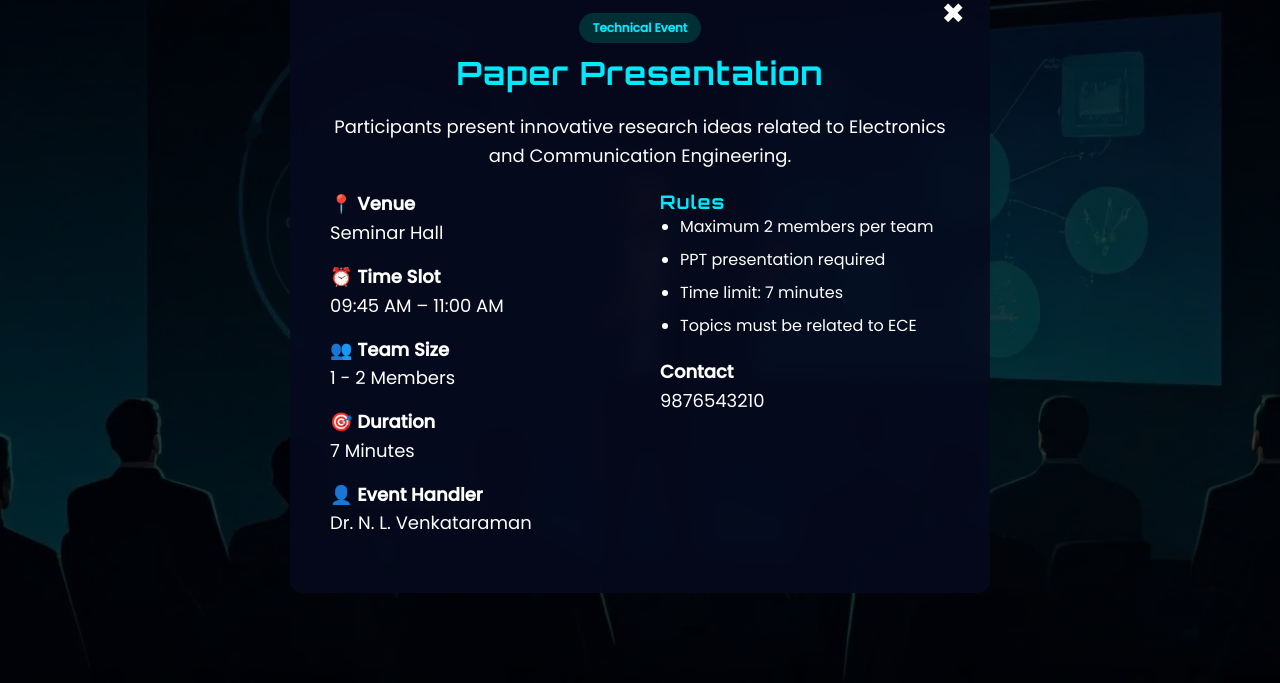
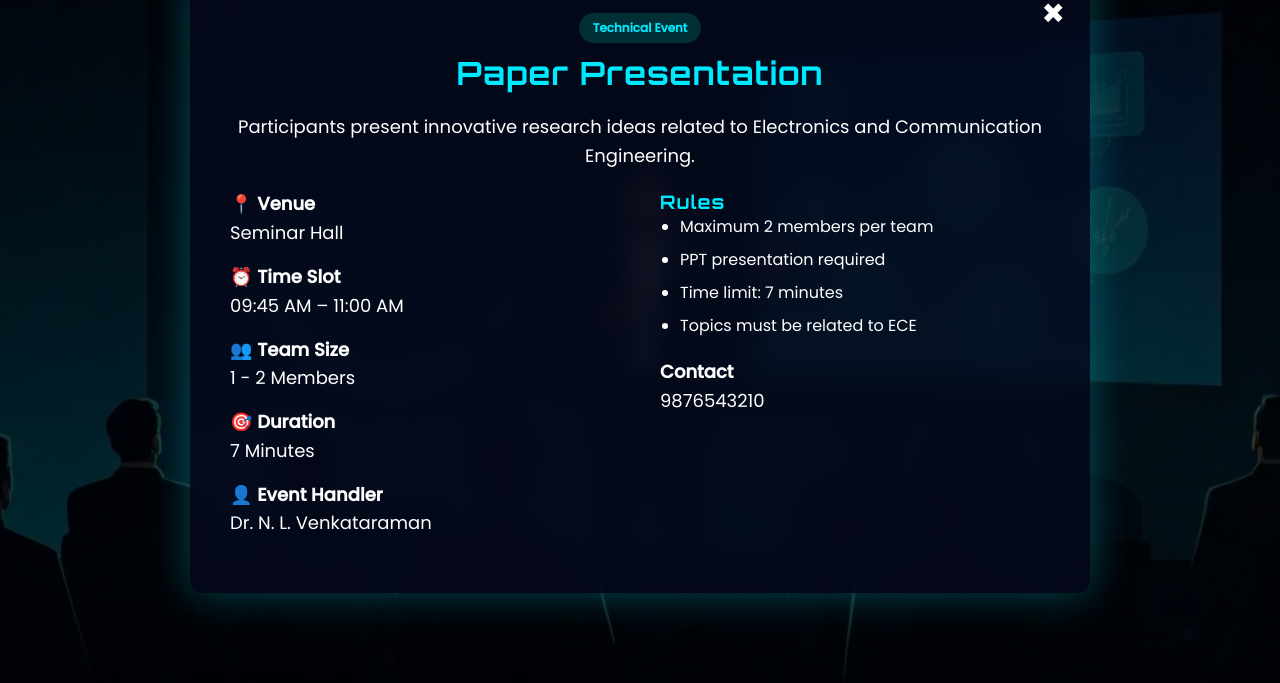
Before and after one commit to dhilipan182005/GYAAN-2K26, a plain HTML site: page index.html in a window 1280 px wide. Both pictures are taken after a click on the element "Paper Presentation". Shown: the part 3096-3779 px from the top of the page. Drawn offline with nearby package versions, Linux system fonts and the light colour scheme.

Commit message:
4.2 commit

```diff
--- a/style.css
+++ b/style.css
@@ -347,7 +347,7 @@ nav a:hover::after {
 
 /* FULLSCREEN EVENT MODAL */
 
-.modal {
+.modal{
 display:none;
 position:fixed;
 top:0;
@@ -357,9 +357,11 @@ height:100%;
 background-size:cover;
 background-position:center;
 background-repeat:no-repeat;
+background-attachment:fixed;
 justify-content:center;
 align-items:center;
 z-index:9999;
+overflow:auto;
 }
 
 .modal::before{
@@ -374,14 +376,15 @@ background:rgba(0,0,0,0.75);
 
 .modal-content{
 position:relative;
-max-width:700px;
+max-width:900px;
 width:90%;
 padding:40px;
-border-radius:12px;
-background:rgba(5,10,30,0.85);
-backdrop-filter:blur(10px);
+border-radius:14px;
+background:rgba(5,10,30,0.75);
+backdrop-filter:blur(12px);
 text-align:center;
 color:white;
+box-shadow:0 0 40px rgba(0,234,255,0.3);
 }
 
 .modal-content h2{
```
